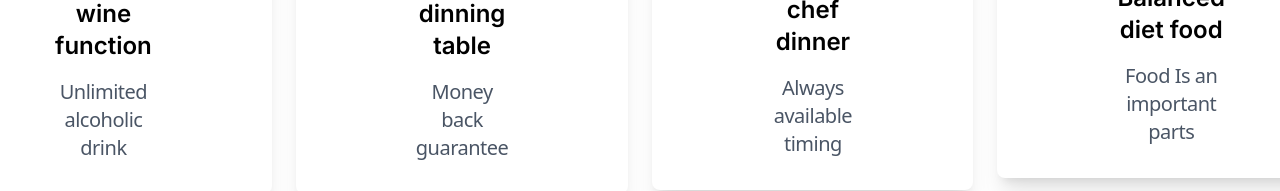
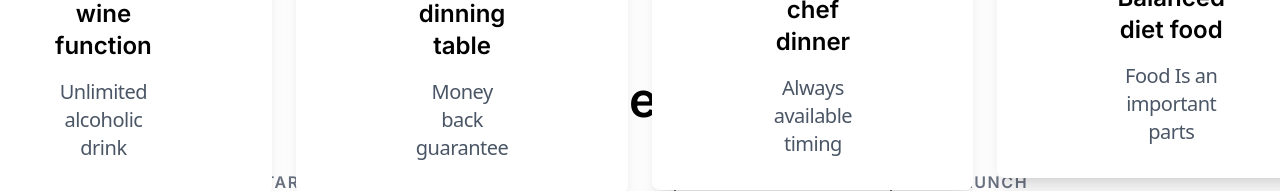
Before and after one commit to mayankchugh17/vegist, a Next.js app: page / in a window 1280 px wide. Shown: the part 1232-1423 px from the top of the page. Built offline with nearby package versions, Linux system fonts and the light colour scheme.

Commit message:
Tabs are about to  built

```diff
--- /dev/null
+++ b/src/app/components/Tab.jsx
@@ -0,0 +1,21 @@
+function Tab({heading}) {
+    return(
+        <div className="tab">
+            <h1 className="px-5 font-semibold text-2xl md:text-5xl text-center leading-tight">{heading}</h1>
+            <div>
+                <ul className="flex justify-center gap-18 mt-10">
+                    <li className="text-gray-500 font-semibold hover:underline underline-offset-5 hover:text-[#CD7752] tracking-widest">STARTERS</li>
+                    <span className="w-0.5 h-6 bg-gray-500"></span>
+                    <li className="text-gray-500 font-semibold hover:underline underline-offset-5 hover:text-[#CD7752] tracking-widest">BREAKFAST</li>
+                    <span className="w-0.5 h-6 bg-gray-500"></span>
+                    <li className="text-gray-500 font-semibold hover:underline underline-offset-5 hover:text-[#CD7752] tracking-widest">DINNER</li>
+                    <span className="w-0.5 h-6 bg-gray-500"></span>
+                    <li className="text-gray-500 font-semibold hover:underline underline-offset-5 hover:text-[#CD7752] tracking-widest">LUNCH</li>
+                </ul>
+            </div>
+
+        </div>
+    )
+}
+
+export default Tab;
--- a/src/app/webApp/webApp.jsx
+++ b/src/app/webApp/webApp.jsx
@@ -1,6 +1,7 @@
 import Hero from "../components/Hero";
 import Cards from "../components/Cards";
 import Dishes from "../components/Dishes";
+import Tab from "../components/Tab";
 
 export default function WebApp() {
   return (
@@ -8,6 +9,7 @@ export default function WebApp() {
       <Hero />
       <Cards />
       <Dishes />
+      <Tab heading="Top recommended dishes" />
     </div>
   );
 }
```
